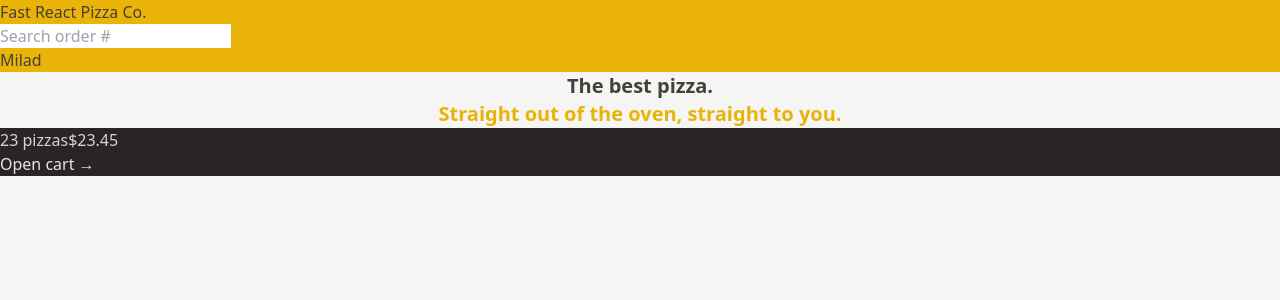
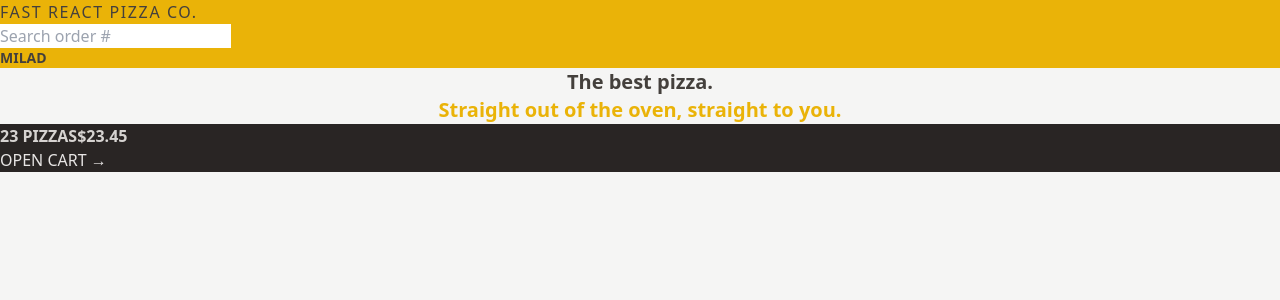
Before and after one commit to JS-Mechanic/Rapid-Za, a React (Vite) app: page / in a window 1280 px wide. Shown: the top 300 px of the page. Built offline with nearby package versions, Linux system fonts and the light colour scheme.

Commit message:
Applying text related styles

```diff
--- a/src/features/cart/CartOverview.jsx
+++ b/src/features/cart/CartOverview.jsx
@@ -2,8 +2,8 @@ import {Link} from "react-router-dom";
 
 function CartOverview() {
 	return (
-		<div className="bg-stone-800 text-stone-200">
-			<p className="text-stone-300">
+		<div className="bg-stone-800 text-stone-200 uppercase">
+			<p className="text-stone-300 font-semibold">
 				<span>23 pizzas</span>
 				<span>$23.45</span>
 			</p>
--- a/src/ui/Header.jsx
+++ b/src/ui/Header.jsx
@@ -1,12 +1,15 @@
 import {Link} from "react-router-dom";
 import SearchOrder from "../features/order/SearchOrder.jsx";
+import UserName from "../features/user/UserName.jsx";
 
 export default function Header() {
 	return (
-		<header className="bg-yellow-500">
-			<Link to="/">Fast React Pizza Co.</Link>
+		<header className="bg-yellow-500 uppercase">
+			<Link to="/" className="tracking-widest">
+				Fast React Pizza Co.
+			</Link>
 			<SearchOrder />
-			<p>Milad</p>
+			<UserName />
 		</header>
 	);
 }
--- a/src/ui/Home.jsx
+++ b/src/ui/Home.jsx
@@ -1,7 +1,7 @@
 function Home() {
 	return (
 		<div>
-			<h1 className="text-xl text-stone-700 font-semibold text-center">
+			<h1 className="text-xl font-semibold text-center">
 				The best pizza.
 				<br />
 				<span className="text-yellow-500">Straight out of the oven, straight to you.</span>
```
